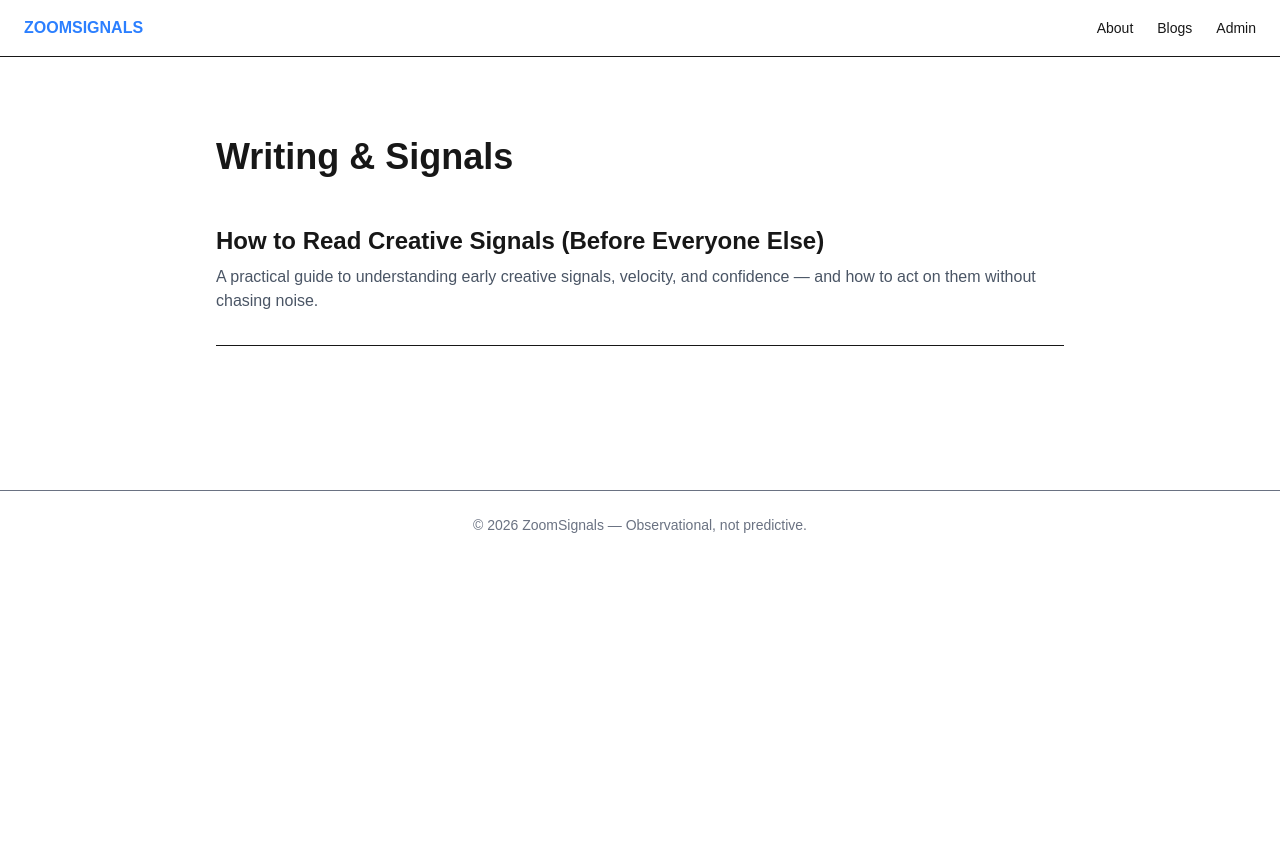
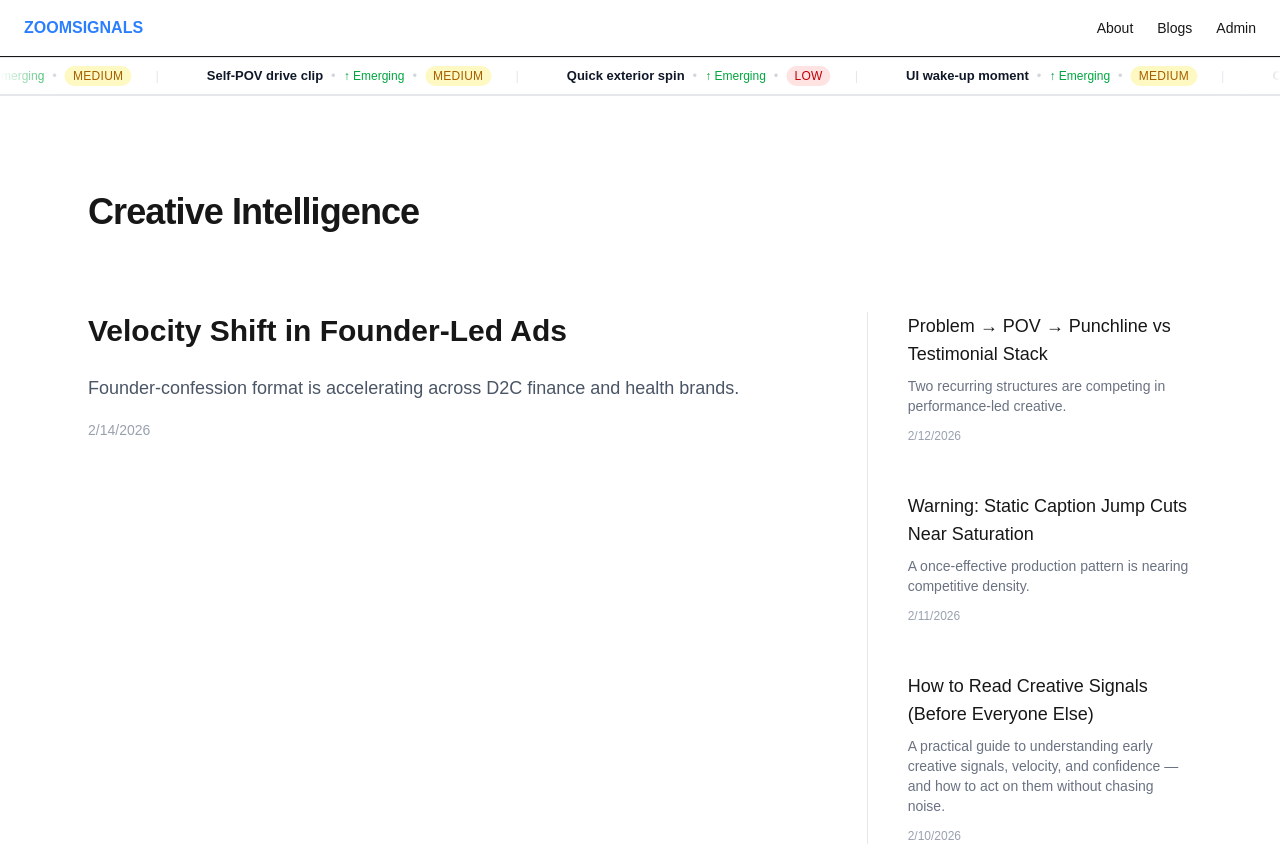
Before and after one commit to Shashank-ww/zoomsignals, a Next.js app: page /blogs in a window 1280 px wide. Shown: the top 846 px of the page. Before the commit the page ends 800 px from the top, so only its background shows below. Built offline with nearby package versions, Linux system fonts and the light colour scheme.

Commit message:
ticker added

```diff
--- a/app/blogs/content/how-to-read-creative-signals.mdx
+++ b/app/blogs/content/how-to-read-creative-signals.mdx
@@ -1,8 +1,8 @@
 ---
-title: How to Read Creative Signals (Before Everyone Else)
-summary: A practical guide to understanding early creative signals, velocity, and confidence — and how to act on them without chasing noise.
-authorId: system
-publishedAt: 2026-02-10
+title: "How to Read Creative Signals (Before Everyone Else)"
+summary: "A practical guide to understanding early creative signals, velocity, and confidence — and how to act on them without chasing noise."
+authorId: "system"
+publishedAt: "2026-02-10"
 relatedSignals:
   - SIG-001
   - SIG-004
@@ -14,7 +14,7 @@ ZoomSignals exists to spot **repeatable creative patterns** early — not viral
 
 This post explains how to *read* the signals in this feed and how to use them responsibly.
 
----
+
 
 ## What is a Creative Signal?
 
@@ -27,7 +27,7 @@ This could be:
 
 What matters is **repetition with intent**, not reach.
 
----
+
 
 ## Understanding the Metrics
 
@@ -43,7 +43,7 @@ Confidence reflects **how sure we are** that the pattern is real.
 - **Medium** → emerging but still consolidating
 - **Low** → early observation, directional only
 
----
+
 
 ### 2. Velocity
 
@@ -58,7 +58,7 @@ For example, this signal is currently accelerating:
 
 <SignalInline id="SIG-004" />
 
----
+
 
 ### 3. Status (Lifecycle)
 
@@ -70,7 +70,7 @@ Status tells you *where the signal sits in its lifecycle*:
 
 This helps avoid late-stage copycat execution.
 
----
+
 
 ## How to Use This Feed
 
--- /dev/null
+++ b/app/blogs/content/lifecycle-peak-warning.mdx
@@ -0,0 +1,24 @@
+---
+title: "Warning: Static Caption Jump Cuts Near Saturation"
+summary: "A once-effective production pattern is nearing competitive density."
+authorId: "system"
+publishedAt: "2026-02-11"
+relatedSignals:
+  - SIG-007
+---
+
+## Lifecycle Status: Peaking
+
+<SignalInline id="SIG-007" />
+
+This format has reached cross-category adoption.
+
+Velocity remains stable. Confidence high.
+
+---
+
+## Risk
+
+When adoption crosses category boundaries, novelty decays rapidly.
+
+Late-stage adoption = diminishing returns.
--- /dev/null
+++ b/app/blogs/content/pattern-structure-breakdown.mdx
@@ -0,0 +1,40 @@
+---
+title: "Problem → POV → Punchline vs Testimonial Stack"
+summary: "Two recurring structures are competing in performance-led creative."
+authorId: "system"
+publishedAt: "2026-02-12"
+relatedSignals:
+  - SIG-001
+  - SIG-004
+---
+
+## Competing Structures
+
+### 1. Problem → POV → Punchline
+
+<SignalInline id="SIG-001" />
+
+Optimized for:
+- Scroll interruption
+- Cultural relatability
+- Short-form formats
+
+---
+
+### 2. Testimonial Stack
+
+<SignalInline id="SIG-004" />
+
+Optimized for:
+- Conversion clarity
+- Performance retargeting
+- High-intent audiences
+
+---
+
+## Structural Difference
+
+The first wins attention.
+The second wins trust.
+
+This is not creative taste — it is execution timing.
--- /dev/null
+++ b/app/blogs/content/signal-brief-velocityt-shift.mdx
@@ -0,0 +1,33 @@
+---
+title: "Velocity Shift in Founder-Led Ads"
+summary: "Founder-confession format is accelerating across D2C finance and health brands."
+authorId: "system"
+publishedAt: "2026-02-14"
+relatedSignals:
+  - SIG-004
+---
+
+## Executive Summary
+
+Founder-led confession ads are entering an acceleration phase.
+
+<SignalInline id="SIG-004" />
+
+Adoption has increased across at least three independent brands in the past 30 days.
+
+---
+
+## Pattern Structure
+
+- Direct-to-camera
+- Low production polish
+- “We almost failed” narrative hook
+- Hard pivot to product credibility
+
+---
+
+## What This Means
+
+This format signals a **trust reset strategy** in saturated paid feeds.
+
+High confidence. Rising velocity.
--- a/app/blogs/page.tsx
+++ b/app/blogs/page.tsx
@@ -4,30 +4,68 @@ import { getAllBlogs } from "@/lib/getBlogs";
 export default function BlogsPage() {
   const blogs = getAllBlogs();
 
+  if (!blogs || blogs.length === 0) {
+    return (
+      <div className="max-w-5xl mx-auto py-24 px-6">
+        <h1 className="text-3xl font-semibold">No articles yet.</h1>
+      </div>
+    );
+  }
+
+  const [featured, ...rest] = blogs;
+
   return (
-    <div className="max-w-4xl mx-auto py-20 px-6">
-      <h1 className="text-4xl font-bold mb-12">Writing & Signals</h1>
+    <div className="max-w-6xl mx-auto py-24 px-6">
 
-      <div className="space-y-10">
-        {blogs.map((blog: any) => (
-          <Link
-            key={blog.slug}
-            href={`/blogs/${blog.slug}`}
-            className="block border-b pb-6 hover:opacity-70 transition"
-          >
-            <h2 className="text-2xl font-semibold mb-2">
-              {blog.title}
+      {/* Page Header */}
+      <header className="mb-20">
+        <h1 className="text-4xl font-semibold tracking-tight">
+          Creative Intelligence
+        </h1>
+      </header>
+
+      <div className="grid grid-cols-3 gap-16">
+
+        {/* Featured Article */}
+        <div className="col-span-2">
+          <Link href={`/blogs/${featured.slug}`} className="group block">
+            <h2 className="text-3xl font-semibold leading-tight mb-6 group-hover:underline">
+              {featured.title}
             </h2>
 
-            <p className="text-gray-600 mb-2">
-              {blog.summary}
+            <p className="text-gray-600 text-lg mb-4 max-w-2xl">
+              {featured.summary}
             </p>
 
             <span className="text-sm text-gray-400">
-              {blog.date}
+              {new Date(featured.publishedAt).toLocaleDateString()}
             </span>
           </Link>
-        ))}
+        </div>
+
+        {/* Sidebar Articles */}
+        <div className="space-y-12 border-l border-gray-200 pl-10">
+          {rest.slice(0, 4).map((blog) => (
+            <Link
+              key={blog.slug}
+              href={`/blogs/${blog.slug}`}
+              className="block group"
+            >
+              <h3 className="font-medium text-lg group-hover:underline">
+                {blog.title}
+              </h3>
+
+              <p className="text-sm text-gray-500 mt-2">
+                {blog.summary}
+              </p>
+
+              <span className="block text-xs text-gray-400 mt-3">
+                {new Date(blog.publishedAt).toLocaleDateString()}
+              </span>
+            </Link>
+          ))}
+        </div>
+
       </div>
     </div>
   );
--- /dev/null
+++ b/app/components/TrendingSignals.tsx
@@ -0,0 +1,88 @@
+"use client";
+
+import { useEffect, useState } from "react";
+import rawSignals from "@/data/signals.json";
+import { computeTrending } from "@/lib/signals";
+import type { Signal } from "@/data/signal.types";
+import Link from "next/link";
+
+const signals = rawSignals as Signal[];
+
+function confidenceColor(conf: string) {
+  if (conf.toLowerCase() === "high")
+    return "bg-green-100 text-green-700";
+  if (conf.toLowerCase() === "medium")
+    return "bg-yellow-100 text-yellow-700";
+  if (conf.toLowerCase() === "low")
+    return "bg-red-100 text-red-700";
+
+  return "bg-gray-100 text-gray-600";
+}
+
+function velocityColor(velocity: string) {
+  if (velocity === "Accelerating" || velocity === "Emerging")
+    return "text-green-600";
+  if (velocity === "Declining")
+    return "text-red-600";
+
+  return "text-gray-600";
+}
+
+export default function TrendingSignals() {
+  const [trending, setTrending] = useState<any[]>([]);
+  const duplicated = [...trending, ...trending];
+
+  useEffect(() => {
+    setTrending(computeTrending(signals).slice(0, 6));
+  }, []);
+
+  return (<div className="relative w-full border-y border-gray-200  overflow-hidden">
+
+<div className="pointer-events-none absolute left-0 top-0 h-full w-16
+  bg-linear-to-r
+  from-white dark:from-neutral-950
+  to-transparent z-10"
+/>
+  <div className="pointer-events-none absolute right-0 top-0 h-full w-16 bg-linear-to-l from-white to-transparent z-10" />
+
+  <div className="flex items-center animate-marquee whitespace-nowrap py-2">
+    {duplicated.map((signal, index) => (
+      <Link
+        href={`/signals/${signal.id}`}
+        key={`${signal.id}-${index}`}
+        className="flex items-center gap-2 mx-4 shrink-0 text-[13px] hover:opacity-80 transition"
+      >
+        <span className="font-semibold text-gray-900">
+          {signal.title}
+        </span>
+
+        <span className="text-gray-300">•</span>
+
+        <span
+          className={`text-xs font-medium flex items-center gap-1 ${velocityColor(
+            signal.velocity
+          )}`}
+        >
+          {signal.velocity === "Declining" ? "↓ " : "↑ "}
+          {signal.velocity}
+        </span>
+
+        <span className="text-gray-300">•</span>
+
+        <span
+          className={`text-xs px-2 py-0.5 rounded-full uppercase tracking-wide ${confidenceColor(
+            signal.confidence
+          )}`}
+        >
+          {signal.confidence}
+        </span>
+
+        {index !== duplicated.length - 1 && (
+          <span className="mx-4 text-gray-200">|</span>
+        )}
+      </Link>
+    ))}
+  </div>
+</div>
+  );
+}
--- a/app/globals.css
+++ b/app/globals.css
@@ -25,3 +25,22 @@ body {
   color: var(--foreground);
   font-family: Arial, Helvetica, sans-serif;
 }
+
+.prose > * + * {
+  margin-top: 1.25rem;
+}
+
+@keyframes marquee {
+  0% { transform: translateX(0); }
+  100% { transform: translateX(-50%); }
+}
+
+.animate-marquee {
+  display: flex;
+  width: max-content;
+  animation: marquee 75s linear infinite;
+}
+
+.animate-marquee:hover {
+  animation-play-state: paused;
+}
--- a/app/layout.tsx
+++ b/app/layout.tsx
@@ -1,6 +1,7 @@
 import "./globals.css";
 import Navbar from "./components/Navbar";
 import Footer from "./components/Footer";
+import TrendingSignals from "./components/TrendingSignals";
 
 export default function RootLayout({
   children,
@@ -11,6 +12,13 @@ export default function RootLayout({
     <html lang="en">
       <body>
         <Navbar />
+
+        {/* Sticky Ticker */}
+        <div className="sticky top-14 z-40 bg-white border-b border-gray-200 transition-shadow duration-300 data-[scrolled=true]:shadow-sm"
+             id="ticker-wrapper">
+          <TrendingSignals />
+        </div>
+
         {children}
         <Footer />
       </body>
--- a/app/lib/getBlogs.ts
+++ b/app/lib/getBlogs.ts
@@ -2,22 +2,41 @@ import fs from "fs";
 import path from "path";
 import matter from "gray-matter";
 
-const contentDirectory = path.join(process.cwd(), "app/blogs/content");
+const postsDirectory = path.join(
+  process.cwd(),
+  "app",
+  "blogs",
+  "content"
+);
 
-export function getAllBlogs() {
-  const files = fs.readdirSync(contentDirectory);
+export type BlogMeta = {
+  slug: string;
+  title: string;
+  summary: string;
+  publishedAt: string;
+};
 
-  return files.map((filename) => {
-    const slug = filename.replace(".mdx", "");
+export function getAllBlogs(): BlogMeta[] {
+  const files = fs.readdirSync(postsDirectory);
 
-    const filePath = path.join(contentDirectory, filename);
-    const fileContent = fs.readFileSync(filePath, "utf8");
+  return files
+    .map((file) => {
+      const slug = file.replace(".mdx", "");
+      const fullPath = path.join(postsDirectory, file);
+      const fileContents = fs.readFileSync(fullPath, "utf8");
 
-    const { data } = matter(fileContent);
+      const { data } = matter(fileContents);
 
-    return {
-      slug,
-      ...data,
-    };
-  });
+      return {
+        slug,
+        title: data.title,
+        summary: data.summary,
+        publishedAt: data.publishedAt,
+      };
+    })
+    .sort(
+      (a, b) =>
+        new Date(b.publishedAt).getTime() -
+        new Date(a.publishedAt).getTime()
+    );
 }
--- a/app/lib/signals.ts
+++ b/app/lib/signals.ts
@@ -1,6 +1,21 @@
-// lib/signals.ts
-import { signals } from "@/data/signals";
+import type { Signal } from "@/data/signal.types";
 
-export async function getSignals() {
-  return signals;
+const VELOCITY_RANK: Record<string, number> = {
+  Emerging: 4,
+  Accelerating: 3,
+  Stable: 2,
+  Declining: 1,
+};
+
+export function computeTrending(signals: Signal[]) {
+  return signals
+    .map((signal) => ({
+      id: signal.signalId,
+      title: signal.creative.formatName,
+      status: signal.meta.status,
+      velocity: signal.meta.velocity,
+      velocityRank: VELOCITY_RANK[signal.meta.velocity] ?? 0,
+      confidence: signal.meta.confidence,
+    }))
+    .sort((a, b) => b.velocityRank - a.velocityRank);
 }
```
Also changed, not shown: app/blogs/[slug]/page.tsx (+54 -12 lines).
